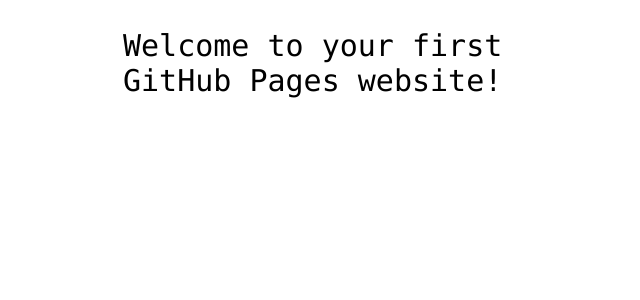
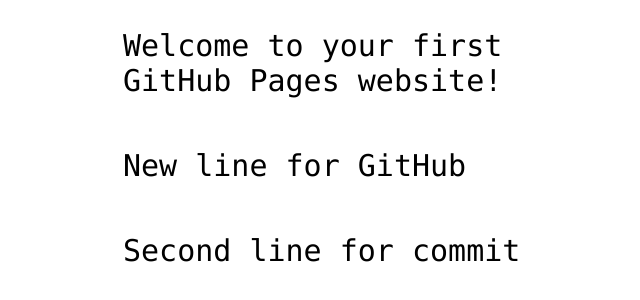
Before and after one commit to shiji-ma/hello-world, a plain HTML site: page index.html in a window 1280 px wide. Shown: the part 360-660 px from the top of the page, without its empty margins (317-957 px from the left). Drawn offline with Linux system fonts and the light colour scheme.

Commit message:
added lines to test commit from VSC

```diff
--- a/index.html
+++ b/index.html
@@ -13,6 +13,7 @@
 
 <!-- Change this code here by copy and pasting your template on line 15 -->
 <p>Welcome to your first GitHub Pages website!</p>
-
+<p>New line for GitHub</p>
+<p>Second line for commit</p>
 </body>
 </html>
```
